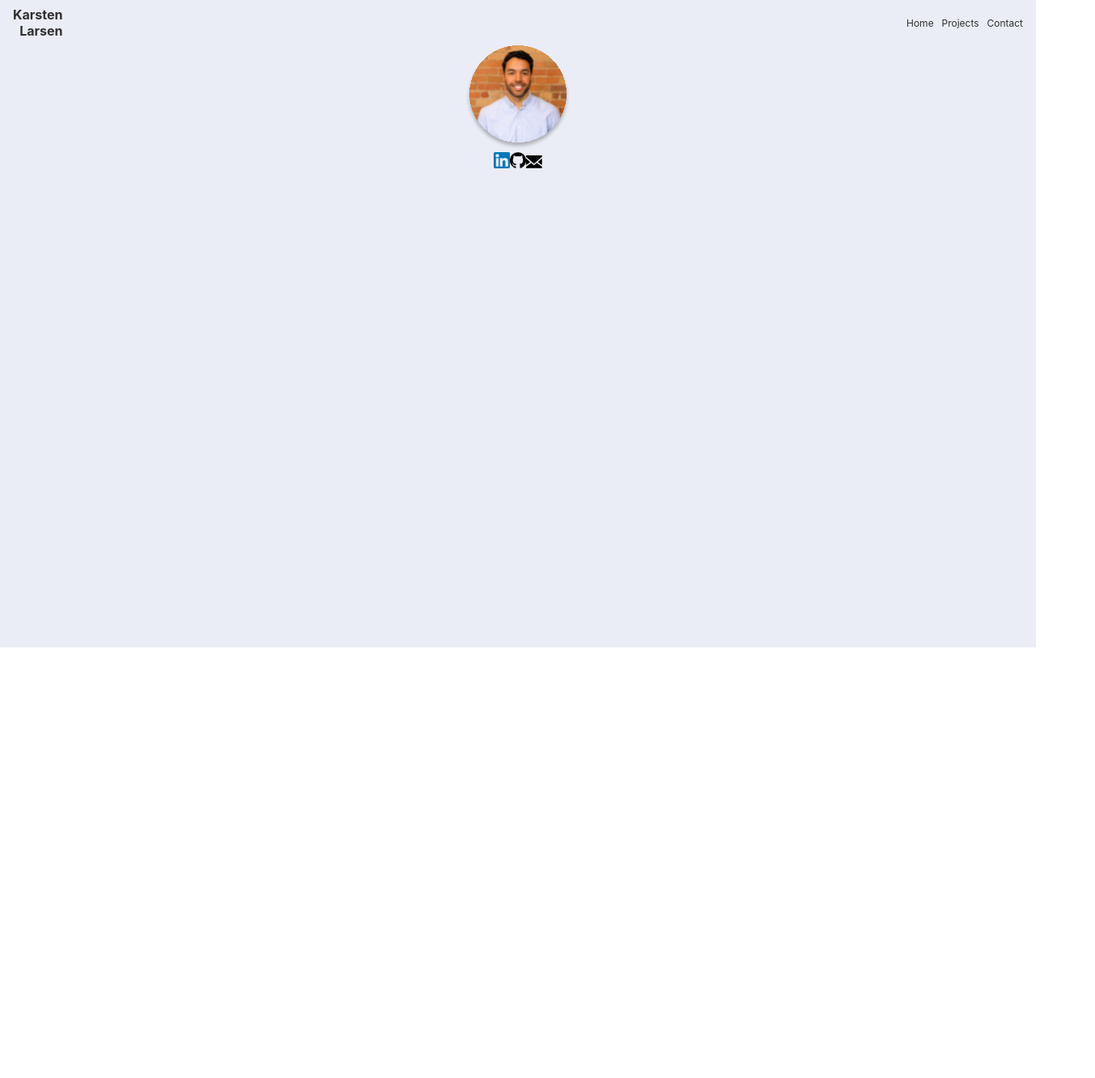
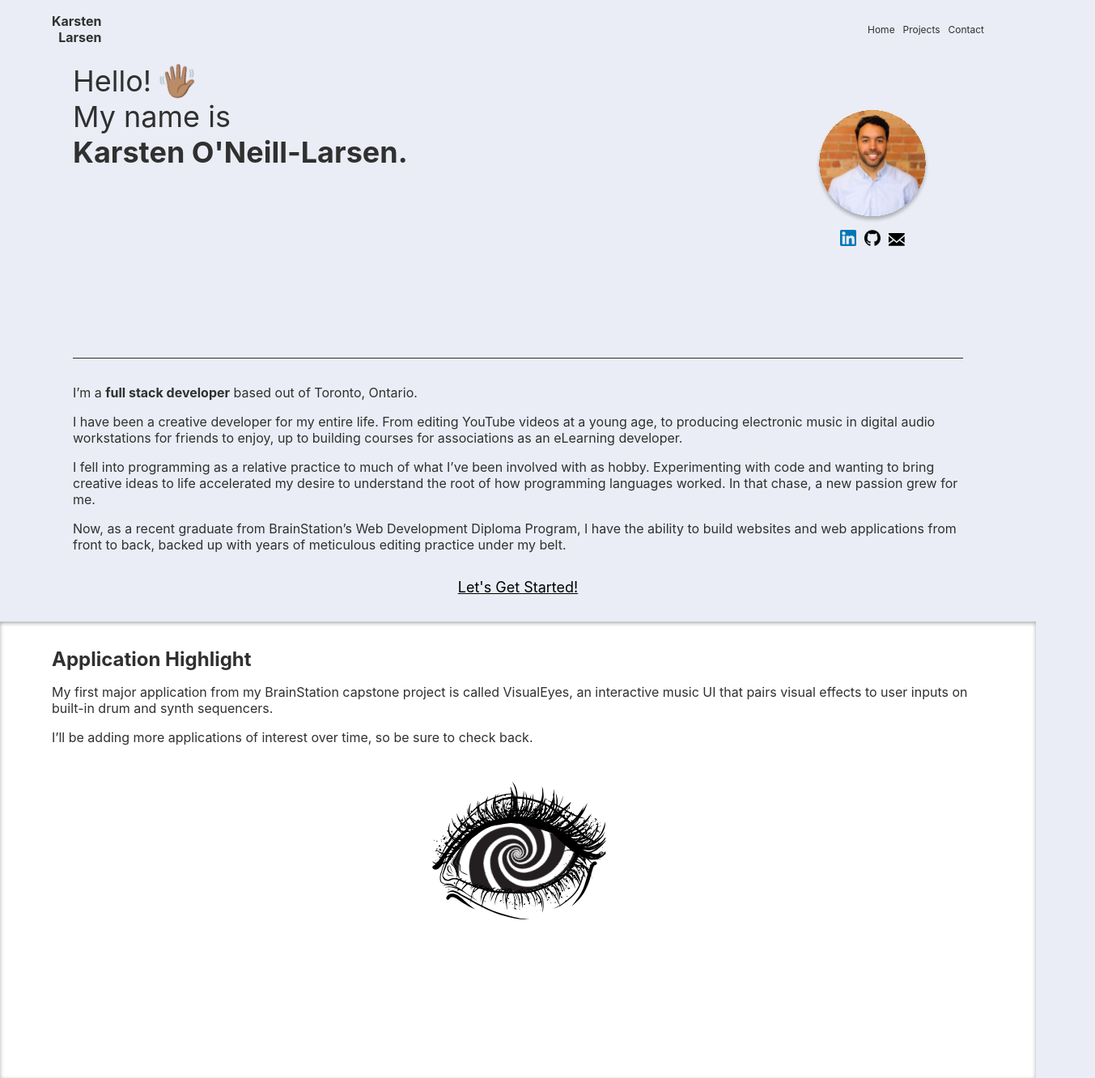
Before and after one commit to karst-larsen/portfolio, a React (Create React App) app: page / in a window 1280 px wide. Shown: the whole page at 81% size, 1353 px wide, since content can reach past the window. Before the commit the page ends 800 px from the top, so only its background shows below. Built offline with nearby package versions, Linux system fonts and the light colour scheme.

Commit message:
missing folder? pushing to git

```diff
--- a/src/App.js
+++ b/src/App.js
@@ -4,6 +4,7 @@ import myIcon from './assets/images/BSTN-May-2022-Toront-CT-Headshot-40 1.svg'
 import linkedIn from './assets/icons/174857 1.svg'
 import gitHub from './assets/icons/25231 1.svg'
 import emailIcon from './assets/icons/XMLID_1_.svg'
+import VisualEye from './components/NavBar/VisualEye/VisualEye';
 
 function App() {
   return (
@@ -12,12 +13,39 @@ function App() {
         <NavBar />
       </header>
       <section className="personal">
-        <img src={myIcon} alt="headshot" className="personal__image" />
-        <div className="personal__links">
-          <img src={linkedIn} alt="LinkedIn Icon" />
-          <img src={gitHub} alt="GitHub Icon" />
-          <img src={emailIcon} alt="E-Mail Icon" />
-        </div>
+        <div className="personal__responsive-container">
+          <div className="personal__images-icons">
+            <img src={myIcon} alt="headshot" className="personal__image" />
+            <div className="personal__links">
+              <img src={linkedIn} alt="LinkedIn Icon" className="personal__icon"/>
+              <img src={gitHub} alt="GitHub Icon" className="personal__icon" />
+              <img src={emailIcon} alt="E-Mail Icon" className="personal__icon" />
+            </div>
+          </div>
+          <h1 className="personal__header">
+            <span className="personal__header-line">Hello!
+              <span className="personal__hand">👋🏽</span>
+            </span>
+              <br />
+            <span className="personal__header-line">My name is</span> <br />
+            <span className="personal__header-line personal--bold">Karsten O'Neill-Larsen.</span>
+          </h1>
+          </div>
+          <div className="personal__information-box">
+          <p className="personal__information">
+          I’m a <span className="personal--bold">full stack developer</span> based out of Toronto, Ontario.
+          </p>
+          <p className="personal__information">I have been a creative developer for my entire life. From editing YouTube videos at a young age, to producing electronic music in digital audio workstations for friends to enjoy, up to building courses for associations as an eLearning developer. </p>
+          <p className="personal__information">I fell into programming as a relative practice to much of what I’ve been involved with as hobby. Experimenting with code and wanting to bring creative ideas to life accelerated my desire to understand the root of how programming languages worked. In that chase, a new passion grew for me. </p>
+          <p className="personal__information">Now, as a recent graduate from BrainStation’s Web Development Diploma Program, I have the ability to build websites and web applications from front to back, backed up with years of meticulous editing practice under my belt.</p>
+          </div>
+          <a href="www.linkedin.com/in/karsten-larsen/" className="personal__contact-link">Let's Get Started!</a>
+        </section>
+        <section className="projects">
+          <h2 className="projects__header">Application Highlight</h2>
+          <p className="projects__information">My first major application from my BrainStation capstone project is called VisualEyes, an interactive music UI that pairs visual effects to user inputs on built-in drum and synth sequencers.</p>
+          <p className="projects__information">I’ll be adding more applications of interest over time, so be sure to check back. </p>
+        <VisualEye />
         </section>
     </div>
   );
--- a/src/App.scss
+++ b/src/App.scss
@@ -1,9 +1,47 @@
+@keyframes wave {
+  0% {
+    transform: rotate(35deg);
+  }
+
+  15% {
+    transform: rotate(30deg);
+  }
+
+  20% {
+    transform: rotate(-10deg);
+  }
+
+  25% {
+    transform: rotate(20deg);
+  }
+
+  30% {
+    transform: rotate(-10deg);
+  }
+
+  35% {
+    transform: roate(30deg);
+  }
+
+  45% {
+    transform: rotate(30deg);
+  }
+
+  100% {
+    transform: rotate(35deg);
+  }
+}
+
+html {
+  width: 100vw;
+  background-color: #EAEDF5;
+
+}
+
 .App {
-  text-align: center;
   background-color: #EAEDF5;
   min-height: 100vh;
   color: #303030;
-
 }
 
 .App-logo {
@@ -14,7 +52,7 @@
 .App-header {
   background-color: #EAEDF5;
   display: flex;
-  // flex-direction: column;
+  margin-bottom: 2rem;
 }
 
 .header {
@@ -22,7 +60,14 @@
   width: 100%;
   justify-content: space-between;
   align-items: center;
-  padding: 0.5rem 1rem;
+  padding: 1rem 2rem;
+  // border-bottom: 1px solid #303030;
+  transition: all 0.5s ease-in-out;
+
+  @media screen and (min-width: 768px) {
+    padding: 1rem 4rem;
+    transition: all 0.5s ease-in-out;
+  }
 
   &__right-header {
     width: 9rem;
@@ -49,7 +94,173 @@
 }
 
 .personal {
+  padding: 2rem;
+  text-align: center;
+  max-width: 68.75rem;
+  transition: all 0.5s ease-in-out;
+  margin: 0 auto;
+
+  @media screen and (min-width: 768px) {
+    padding: 2rem 4rem;
+    transition: all 0.5s ease-in-out;
+  }
+
+  &__responsive-container {
+    display: flex;
+    position: relative;
+    flex-direction: column;
+    border-bottom: 1px solid #303030;
+    padding-bottom: 1rem;
+    transition: all 0.5s ease-in-out;
+
+    @media screen and (min-width: 630px) {
+      height: 425px;
+      transition: all 0.5s ease-in-out;
+    }
+
+
+    @media screen and (min-width: 768px) {
+      height: 290px;
+      transition: all 0.5s ease-in-out;
+    }
+  }
+
+  &__hand {
+    margin-left: 0.5rem;
+    font-size: 2.5rem;
+    animation: wave 5s ease-in-out infinite;
+    display: inline-block;
+  }
+
+  &__header {
+    font-weight: normal;
+    text-align: left;
+    position: relative;
+    transition: all 0.5s ease-in-out;
+    top: 0;
+
+    @media screen and (min-width: 768px) {
+      top: -17rem;
+      font-size: 2.25rem;
+      transition: all 0.5s ease-in-out;
+    }
+  }
+
+  &__header-line {
+    height: 28px;
+    display: inline-block;
+  }
+
+  &--bold {
+    font-weight: bold;
+  }
+
+  &__images-icons {
+    display: flex;
+    flex-direction: column;
+    width: 100%;
+    position: relative;
+    margin: 0 auto;
+    right: 0%;
+    // transition: all 0.5s ease-in-out;
+
+    @media screen and (min-width: 768px) {
+      // right: calc(-40% + 2rem);
+      transition: all 0.5s ease-in-out;
+    }
+  }
+
   &__image {
-    height: 8rem;
+    height: 40vw;
+    width: 50%;
+    min-height: 8.75rem;
+    max-height: 15.625rem;
+    position: relative;
+    right: 0%;
+    margin: 0 auto;
+    transition: right 0.5s ease-in-out;
+
+    @media screen and (min-width: 768px) {
+      right: calc(-50% + 7rem);
+      transition: all 0.5s ease-in-out;
+    }
+  }
+
+  &__icon {
+    margin: 0.5rem 0.3rem;
+    cursor: pointer;
+    position: relative;
+    right: 0%;
+    transition: all 0.5s ease-in-out;
+
+
+    &:hover {
+      transform: scale(1.25, 1.25);
+      transition: transform 0.2s ease-in-out;
+    }
+
+    @media screen and (min-width: 768px) {
+      right: calc(-50% + 7rem);
+      transition: right 0.5s ease-in-out;
+    }
+  }
+
+  &__information-box {
+    margin-top: 2rem;
+  }
+
+  &__information {
+    text-align: left;
+    font-size: 0.75rem;
+    transition: all 0.5s ease-in-out;
+
+    @media screen and (min-width: 768px) {
+      font-size: 1rem;
+      transition: all 0.5s ease-in-out;
+    }
+
+    &:last-child {
+      margin-bottom: 2rem;
+    }
+  }
+
+  &__description {
+    text-align: left;
+  }
+
+  &__contact-link {
+    font-size: 1.125rem;
+    color: black;
+    margin-top: 1rem;
   }
 }
+
+.projects {
+  height: 500px;
+  background-color: white;
+  box-shadow: inset 0px 2px 5px #AAA;
+  padding: 2rem;
+  text-align: center;
+  transition: all 0.5s ease-in-out;
+
+  @media screen and (min-width: 768px) {
+    padding: 2rem 4rem;
+    transition: all 0.5s ease-in-out;
+  }
+
+  &__information {
+    text-align: left;
+    font-size: 0.75rem;
+    transition: all 0.5s ease-in-out;
+
+    @media screen and (min-width: 768px) {
+      font-size: 1rem;
+      transition: all 0.5s ease-in-out;
+    }
+  }
+
+  &__header {
+    margin: 0;
+    text-align: left;
+  }
+}
--- /dev/null
+++ b/src/components/NavBar/VisualEye/VisualEye.js
@@ -0,0 +1,14 @@
+import spiral from '../../../assets/images/Spiral.svg'
+import visualEye from '../../../assets/images/FilteredEyeAndMaskFour.svg'
+import './VisualEye.scss'
+
+function VisualEye() {
+    return (
+        <div className="visual-eye">
+            <img src={spiral} alt="spiral" className="visual-eye__spiral" />
+            <img src={visualEye} alt="visual-eye" className="visual-eye__eye" />
+        </div>
+    );
+}
+
+export default VisualEye;
--- /dev/null
+++ b/src/components/NavBar/VisualEye/VisualEye.scss
@@ -0,0 +1,122 @@
+@keyframes spiral {
+    0% {
+        transform: rotate(0deg)
+    }
+    100% {
+        transform: rotate(-180deg)
+    }
+}
+
+@keyframes motion {
+    0% {
+        transform: translateY(0)
+    }
+    50% {
+        transform: translateY(0.5rem)
+    }
+    100% {
+        transform: translateY(0)
+    }
+}
+
+@keyframes spiralMotion {
+    0% {
+        transform: rotate(-180deg)
+    }
+    100% {
+        transform: rotate(180deg)
+    }
+}
+
+@keyframes eyeSpiral {
+    0% {
+        transform: scale(0.5, 0.5)
+    }
+
+    50% {
+        transform: scale(2, 2)
+    }
+
+    100% {
+        transform: scale(0.5, 0.5)
+    }
+}
+
+@keyframes eyePulse {
+    0% {
+        transform: scale(0.8, 0.8)
+    }
+    10% {
+        transform: scale(1.02, 1.02)
+    }
+
+    75% {
+        transform: scale(1.01, 1.01)
+    }
+    100% {
+        transform: scale(0.8, 0.8)
+    }
+}
+
+.visual-eye {
+    display: flex;
+    position: relative;
+    animation: blink 0.46875s ease-in-out infinite;
+    height: auto;
+    width: 15rem;
+    height: 12rem;
+    margin: 2rem auto;
+    transition: all 0.1s ease-in-out;
+
+    &:hover {
+        transform: scale(1.1, 1.1);
+        transition: all 0.1s ease-in-out;
+        cursor: pointer;
+    }
+
+    &__spiral {
+        position: relative;
+        top: -0.5rem;
+        left: 0.7rem;
+        height: 13.75rem;
+        z-index: 1;
+        animation: spiralMotion 8s linear infinite;
+    }
+
+    &__eye {
+        position: relative;
+        right: 13rem;
+        top: -0.5rem;
+        height: 14rem;
+        z-index: 3;
+    }
+
+    &__mask {
+        position: relative;
+        right: 22rem;
+        top: -1rem;
+        height: 15rem;
+        z-index: 2;
+        animation: motion 8s ease-in infinite;
+    }
+
+    &__transparent-eye {
+        opacity: 0.05;
+        position: relative;
+        right: 27rem;
+        top: -1.5rem;
+        z-index: 4;
+        height: 15rem;
+        animation: eyeSpiral 7.5s linear infinite;
+    }
+
+    &__transparent-eye--two {
+        opacity: 0.5;
+        position: relative;
+        right: 42.25rem;
+        top: -1.25rem;
+        height: 15rem;
+        z-index: 5;
+        animation: eyePulse 0.46875s linear infinite;
+    }
+}
```
Also changed, not shown: src/assets/images/FilteredEyeAndMaskFour.svg (added), src/assets/images/Spiral.svg (added).
